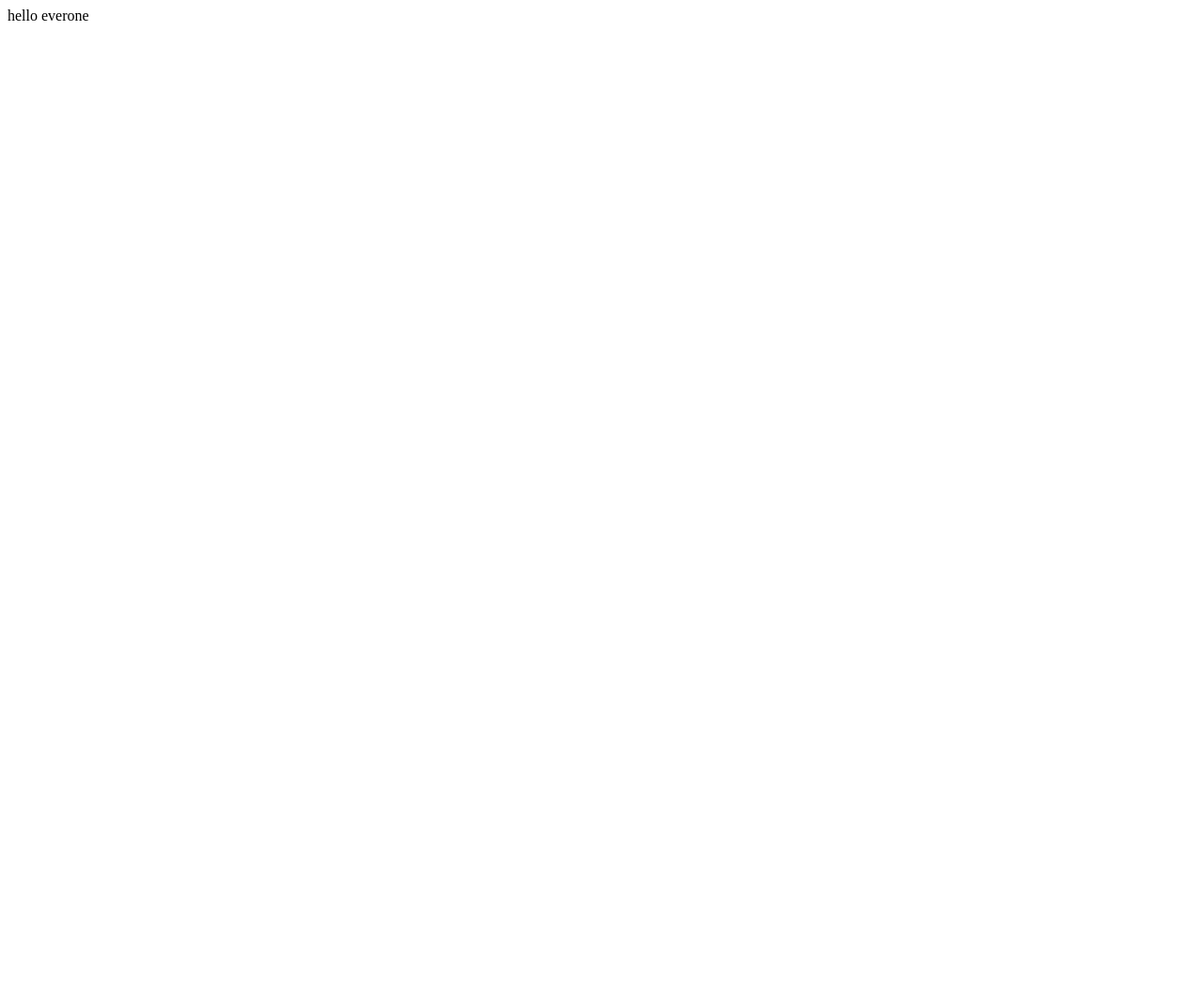
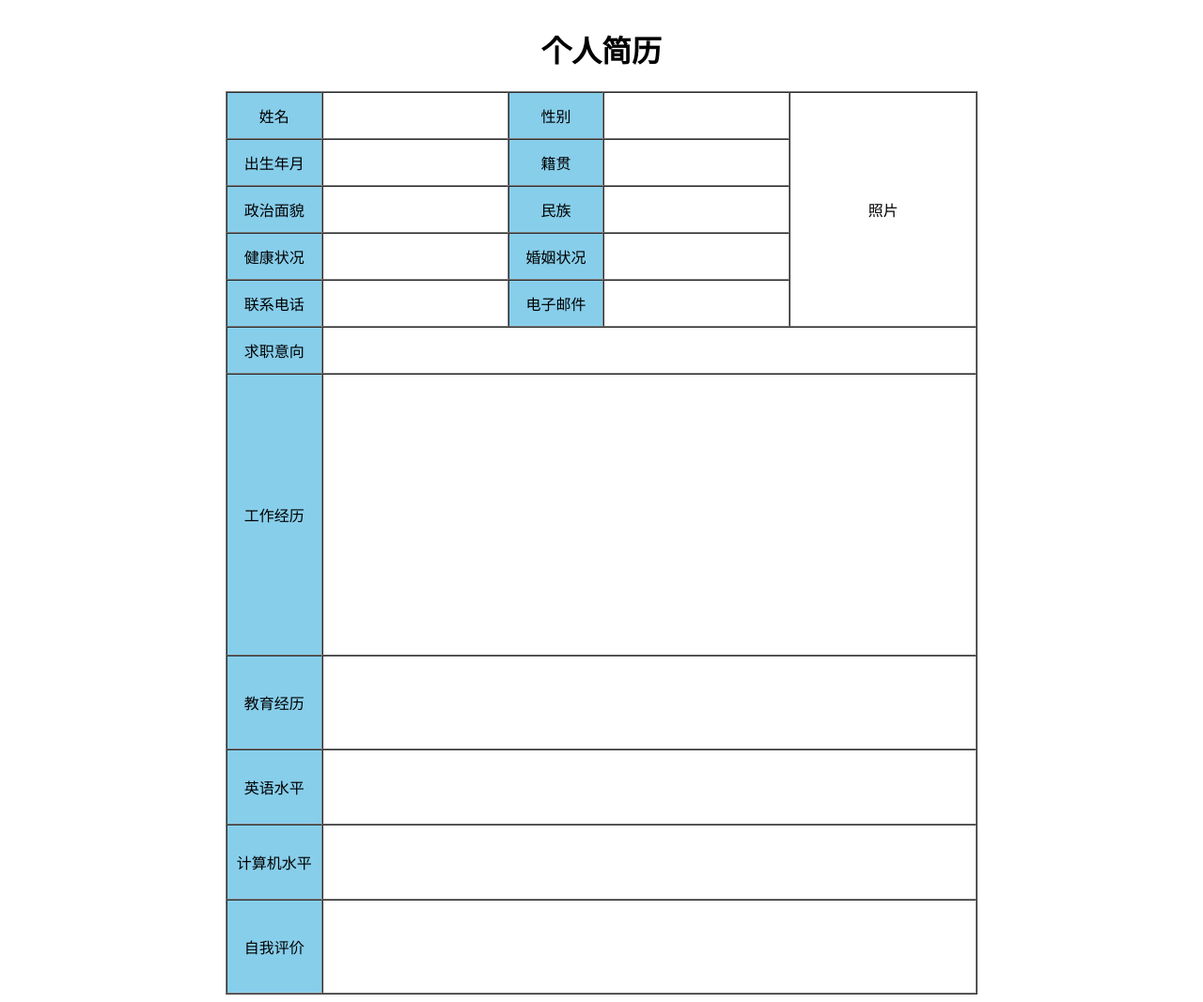
Before and after one commit to cqpage/cqpage.github.io, a plain HTML site: page index.html in a window 1280 px wide. Shown: the whole page at 94% size. Before the commit the page ends 800 px from the top, so only its background shows below. Drawn offline with Linux system fonts and the light colour scheme.

Commit message:
Resumeq
个人建立verdion1

```diff
--- a/index.html
+++ b/index.html
@@ -1 +1,77 @@
-hello everone
+
+<!DOCTYPE html>
+<html>
+	<head>
+		<meta charset="utf-8">
+		<title></title>
+	</head>
+	<body>
+		<table border="1" align="center" cellspacing="0"width="800">
+			<caption><h1>个人简历</h1></caption>
+			<tr align="center" height="50">
+				<td bgcolor="skyblue" width="100">姓名</td>
+				<td width="200"></td>
+				<td bgcolor="skyblue"width="100">性别</td>
+				<td width="200"></td>
+				<td rowspan="5" width="200">照片</td>
+			</tr>
+			<tr align="center"height="50">
+				<td bgcolor="skyblue">出生年月</td>
+				<td></td>
+				<td bgcolor="skyblue">籍贯</td>
+				<td></td>
+
+			</tr>
+			<tr align="center"height="50">
+				<td bgcolor="skyblue">政治面貌</td>
+				<td></td>
+				<td bgcolor="skyblue">民族</td>
+				<td></td>
+
+			</tr>
+			<tr align="center"height="50">
+				<td bgcolor="skyblue">健康状况</td>
+				<td></td>
+				<td bgcolor="skyblue">婚姻状况</td>
+				<td></td>
+
+			</tr>
+			<tr align="center"height="50">
+				<td bgcolor="skyblue">联系电话</td>
+				<td></td>
+				<td bgcolor="skyblue">电子邮件</td>
+				<td></td>
+
+			</tr>
+			<tr align="center"height="50">
+				<td bgcolor="skyblue" >求职意向</td>
+				<td colspan="4"></td>
+			</tr>
+			<tr align="center" height="300">
+				<td bgcolor="skyblue">工作经历</td>
+				<td colspan="4"></td>
+
+			</tr>
+			<tr align="center"height="100">
+				<td bgcolor="skyblue">教育经历</td>
+				<td colspan="4"></td>
+
+			</tr>
+			<tr align="center" height="80">
+				<td bgcolor="skyblue">英语水平</td>
+				<td colspan="4"></td>
+
+			</tr>
+			<tr align="center"height="80">
+				<td bgcolor="skyblue">计算机水平</td>
+				<td colspan="4"></td>
+
+			</tr>
+			<tr align="center"height="100">
+				<td bgcolor="skyblue">自我评价</td>
+				<td colspan="4"></td>
+
+			</tr>
+		</table>
+	</body>
+</html>
```
